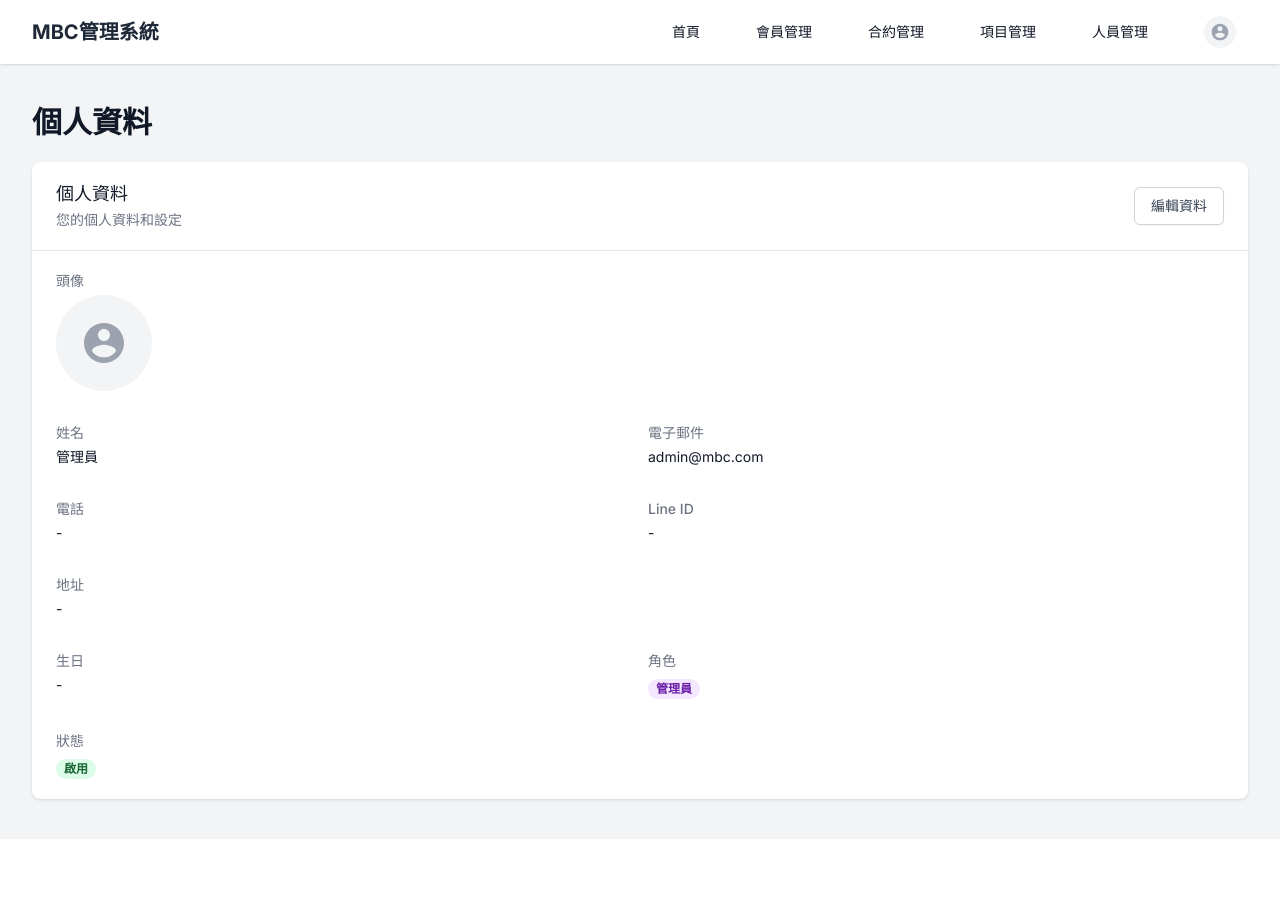
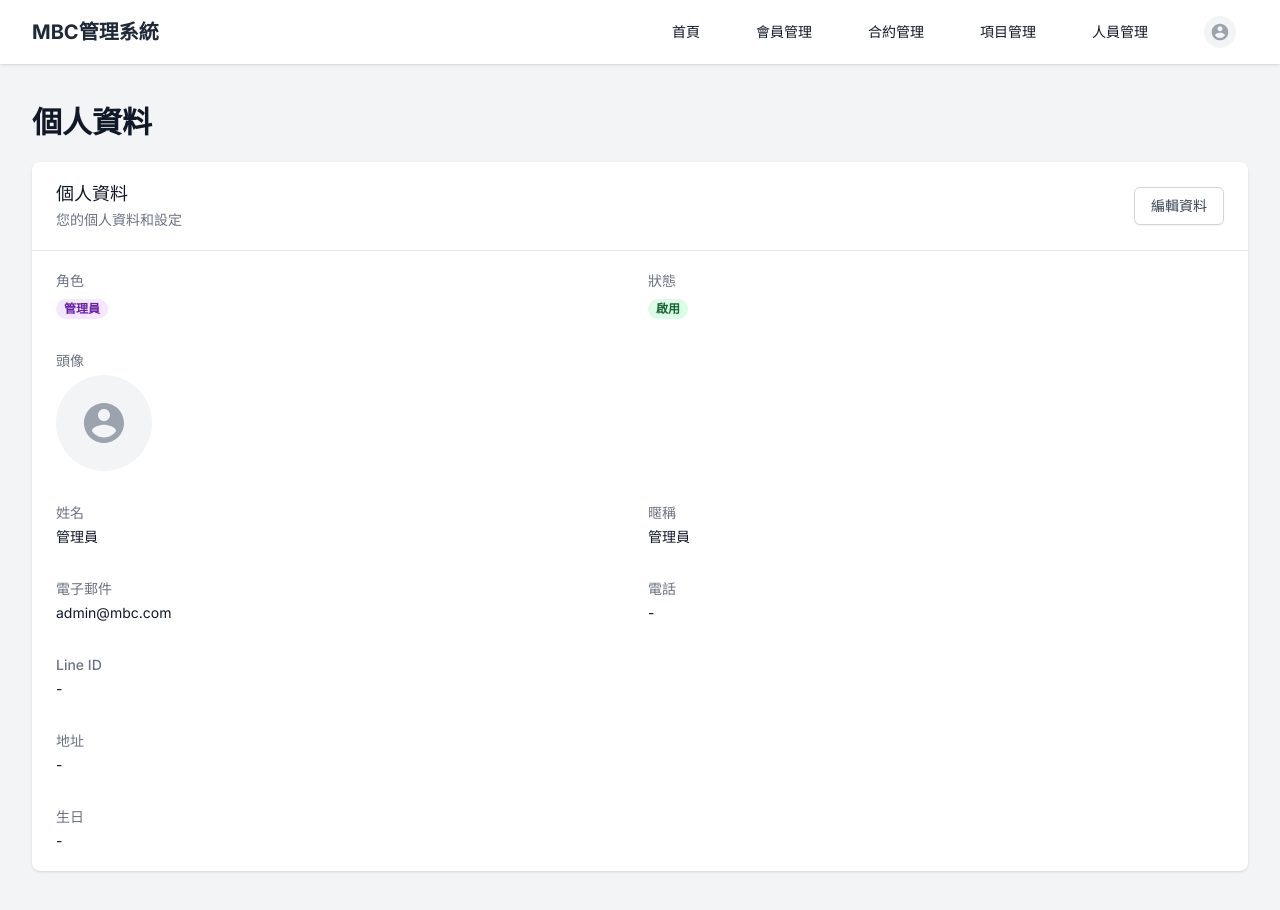
Before and after one commit to yyami731117tw/sum-crm, a Next.js app: page /profile in a window 1280 px wide. Before the commit the page ends 839 px from the top, so only its background shows below. Built offline with nearby package versions, Linux system fonts and the light colour scheme.

Commit message:
feat: 調整個人資料頁面，將狀態和角色移至最上方，新增暱稱欄位，姓名設為不可編輯，歡迎語優先使用暱稱

```diff
--- a/pages/index.tsx
+++ b/pages/index.tsx
@@ -76,7 +76,7 @@ const Home: NextPage = () => {
           <header>
             <div className="max-w-7xl mx-auto px-4 sm:px-6 lg:px-8">
               <h1 className="text-3xl font-bold leading-tight text-gray-900">
-                歡迎回來，{user.name}
+                歡迎回來，{user.nickname || user.name}
               </h1>
             </div>
           </header>
--- a/pages/profile.tsx
+++ b/pages/profile.tsx
@@ -9,6 +9,7 @@ import Image from 'next/image'
 interface UserProfile {
   id: string
   name: string
+  nickname?: string
   email: string
   phone: string
   lineId?: string
@@ -188,6 +189,37 @@ const Profile: NextPage = () => {
                 </div>
                 <div className="border-t border-gray-200 px-4 py-5 sm:px-6">
                   <dl className="grid grid-cols-1 gap-x-4 gap-y-8 sm:grid-cols-2">
+                    {/* 角色和狀態 */}
+                    <div className="sm:col-span-1">
+                      <dt className="text-sm font-medium text-gray-500">角色</dt>
+                      <dd className="mt-1">
+                        <span className={`px-2 inline-flex text-xs leading-5 font-semibold rounded-full ${
+                          profile.role === 'admin' ? 'bg-purple-100 text-purple-800' :
+                          profile.role === 'staff' ? 'bg-blue-100 text-blue-800' :
+                          'bg-gray-100 text-gray-800'
+                        }`}>
+                          {profile.role === 'admin' ? '管理員' :
+                           profile.role === 'staff' ? '客服人員' :
+                           '訪客'}
+                        </span>
+                      </dd>
+                    </div>
+
+                    <div className="sm:col-span-1">
+                      <dt className="text-sm font-medium text-gray-500">狀態</dt>
+                      <dd className="mt-1">
+                        <span className={`px-2 inline-flex text-xs leading-5 font-semibold rounded-full ${
+                          profile.status === 'active' ? 'bg-green-100 text-green-800' :
+                          profile.status === 'inactive' ? 'bg-red-100 text-red-800' :
+                          'bg-yellow-100 text-yellow-800'
+                        }`}>
+                          {profile.status === 'active' ? '啟用' :
+                           profile.status === 'inactive' ? '停用' :
+                           '待審核'}
+                        </span>
+                      </dd>
+                    </div>
+
                     {/* 頭像上傳 */}
                     <div className="sm:col-span-2">
                       <dt className="text-sm font-medium text-gray-500">頭像</dt>
@@ -252,15 +284,22 @@ const Profile: NextPage = () => {
                     <div className="sm:col-span-1">
                       <dt className="text-sm font-medium text-gray-500">姓名</dt>
                       <dd className="mt-1">
+                        <p className="text-sm text-gray-900">{profile.name}</p>
+                      </dd>
+                    </div>
+
+                    <div className="sm:col-span-1">
+                      <dt className="text-sm font-medium text-gray-500">暱稱</dt>
+                      <dd className="mt-1">
                         {isEditing ? (
                           <input
                             type="text"
-                            value={profile.name}
-                            onChange={(e) => setProfile({ ...profile, name: e.target.value })}
+                            value={profile.nickname || ''}
+                            onChange={(e) => setProfile({ ...profile, nickname: e.target.value })}
                             className="block w-full border border-gray-300 rounded-md shadow-sm py-2 px-3 focus:outline-none focus:ring-blue-500 focus:border-blue-500 sm:text-sm"
                           />
                         ) : (
-                          <p className="text-sm text-gray-900">{profile.name}</p>
+                          <p className="text-sm text-gray-900">{profile.nickname || '-'}</p>
                         )}
                       </dd>
                     </div>
@@ -335,36 +374,6 @@ const Profile: NextPage = () => {
                         )}
                       </dd>
                     </div>
-
-                    <div className="sm:col-span-1">
-                      <dt className="text-sm font-medium text-gray-500">角色</dt>
-                      <dd className="mt-1">
-                        <span className={`px-2 inline-flex text-xs leading-5 font-semibold rounded-full ${
-                          profile.role === 'admin' ? 'bg-purple-100 text-purple-800' :
-                          profile.role === 'staff' ? 'bg-blue-100 text-blue-800' :
-                          'bg-gray-100 text-gray-800'
-                        }`}>
-                          {profile.role === 'admin' ? '管理員' :
-                           profile.role === 'staff' ? '客服人員' :
-                           '訪客'}
-                        </span>
-                      </dd>
-                    </div>
-
-                    <div className="sm:col-span-1">
-                      <dt className="text-sm font-medium text-gray-500">狀態</dt>
-                      <dd className="mt-1">
-                        <span className={`px-2 inline-flex text-xs leading-5 font-semibold rounded-full ${
-                          profile.status === 'active' ? 'bg-green-100 text-green-800' :
-                          profile.status === 'inactive' ? 'bg-red-100 text-red-800' :
-                          'bg-yellow-100 text-yellow-800'
-                        }`}>
-                          {profile.status === 'active' ? '啟用' :
-                           profile.status === 'inactive' ? '停用' :
-                           '待審核'}
-                        </span>
-                      </dd>
-                    </div>
                   </dl>
                 </div>
               </div>
--- a/src/hooks/useAuth.ts
+++ b/src/hooks/useAuth.ts
@@ -3,6 +3,7 @@ import { useSession } from 'next-auth/react'
 export interface User {
   id: string
   name?: string | null
+  nickname?: string | null
   email?: string | null
   image?: string | null
   phone?: string | null
@@ -17,6 +18,7 @@ export interface User {
 const mockUser: User = {
   id: '1',
   name: '管理員',
+  nickname: '管理員',
   email: 'admin@mbc.com',
   role: 'admin',
   status: 'active',
```
